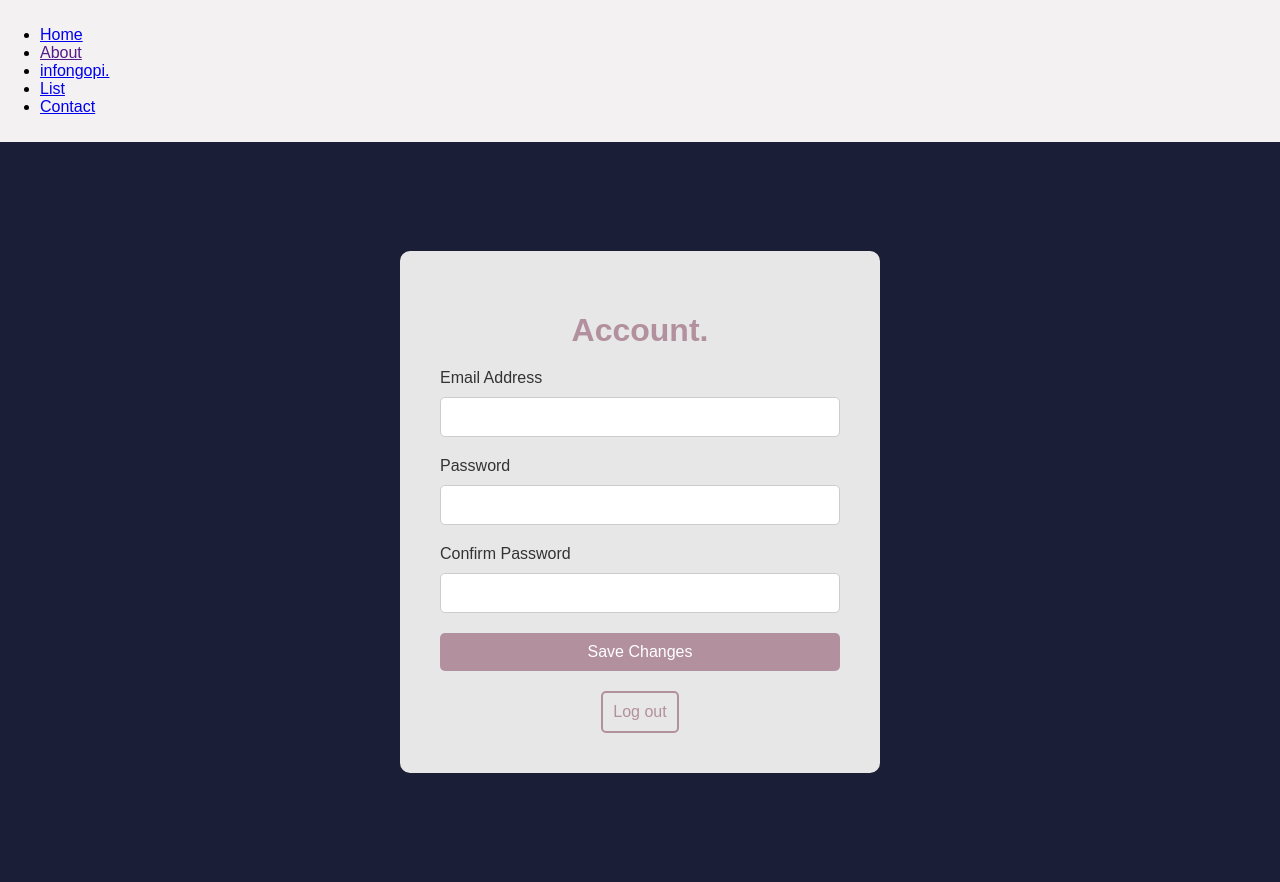
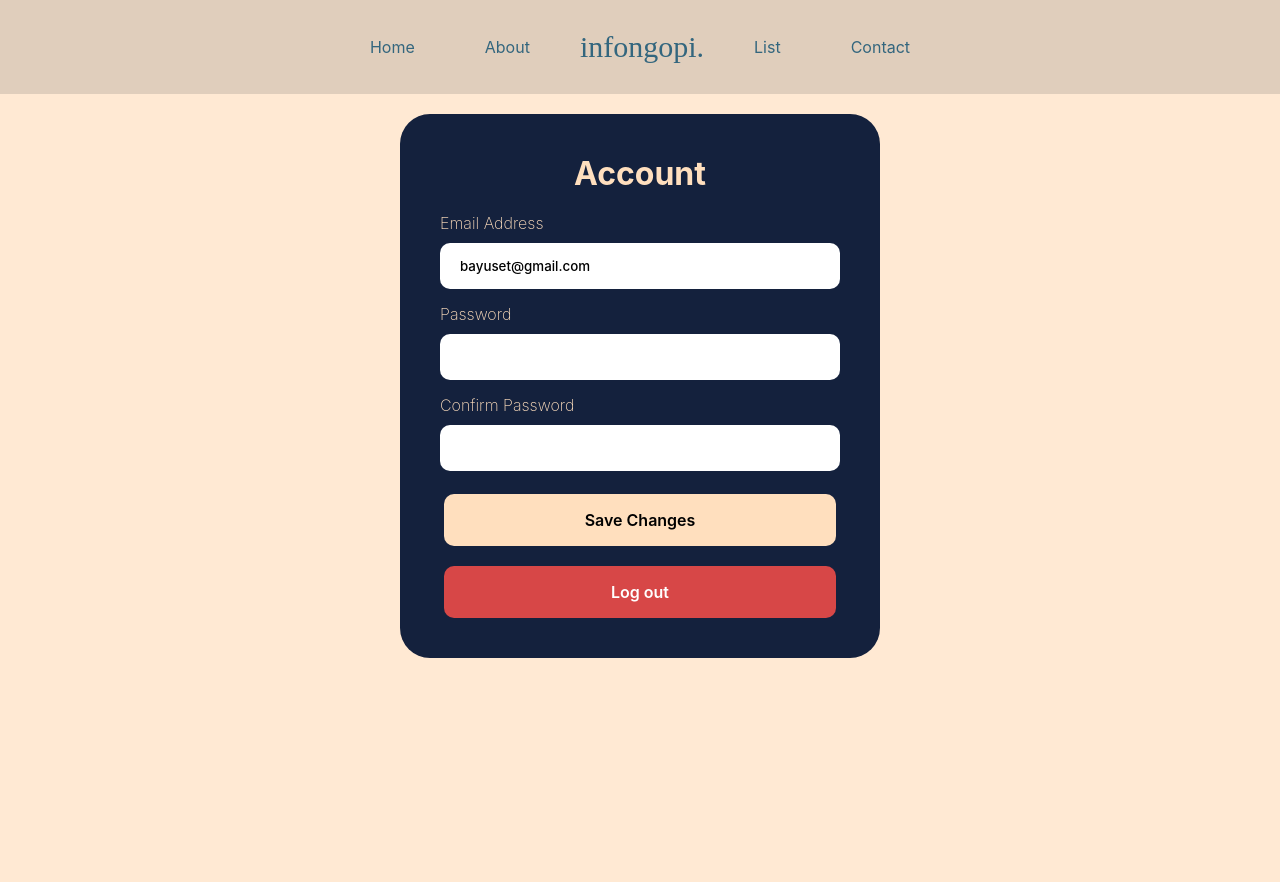
Before and after one commit to bayustwn/fp_pemweb, a PHP site: page /pages/account.php in a window 1280 px wide. After the commit the page ends 658 px from the top, so only its background shows below. Run offline with PHP 8.4, Linux system fonts and the light colour scheme; a user stored in the database is signed in; data comes from the database, SQL or seed files in the repository; some libraries are stand-ins or nearby versions.

Commit message:
feat: account

```diff
--- a/index.php
+++ b/index.php
@@ -35,7 +35,7 @@ if (!isset($_SESSION['email'])) {
                 </div>';
             }else{
                 echo '
-                <img class="profile" src="./public/assets/profile-icon.svg" alt="profile">';
+                <a href="./pages/account.php"><img class="profile" src="./public/assets/profile-icon.svg" alt="profile"></a>';
             }
 
         ?>
--- a/pages/about.php
+++ b/pages/about.php
@@ -35,7 +35,7 @@ if (!isset($_SESSION['email'])) {
     </div>';
 }else{
     echo '
-    <img class="profile" src="../public/assets/profile-icon.svg" alt="profile">';
+    <a href="./account.php"><img class="profile" src="../public/assets/profile-icon.svg" alt="profile"></a>';
 }
 
         ?>
--- a/pages/account.php
+++ b/pages/account.php
@@ -1,3 +1,13 @@
+<?php
+include "../util/isLogin.php";
+include "../db/koneksi.php";
+
+$email = $_SESSION['email'];
+$query = "SELECT * FROM user WHERE email = '" . mysqli_real_escape_string($conn, $email) . "'";
+$result = $conn->query($query);
+
+?>
+
 <!DOCTYPE html>
 <html lang="en">
 <head>
@@ -11,7 +21,7 @@
         <div class="navbar">
             <ul class="menu">
                 <li><a href="../index.php">Home</a></li>
-                <li><a href="">About</a></li>
+                <li><a href="about.php">About</a></li>
                 <li class="logo"><a href="../index.php">infongopi.</a></li>
                 <li><a href="cafe.php">List</a></li>
                 <li><a href="../index.php">Contact</a></li>
@@ -19,10 +29,14 @@
     </header>
     <main>
         <div class="account-container">
-            <h1>Account.</h1>
-            <form>
+        <?php
+        if (mysqli_num_rows($result) == 1) {
+            $user = mysqli_fetch_assoc($result);
+            echo '
+            <h1>Account</h1>
+            <form action="user_form.php" method="POST">
                 <label for="email">Email Address</label>
-                <input type="email" id="email" name="email" required>
+                <input type="email" value="'. htmlspecialchars($user['email'], ENT_QUOTES) .'" id="email" name="email" required>
 
                 <label for="password">Password</label>
                 <input type="password" id="password" name="password" required>
@@ -30,11 +44,26 @@
                 <label for="confirm-password">Confirm Password</label>
                 <input type="password" id="confirm-password" name="confirm-password" required>
 
-                <button type="submit">Save Changes</button>
+                <button type="submit" name="action" value="update">Save Changes</button>
             </form>
-            <button class="logout">Log out</button>
-        </div>
+            <form action="user_form.php" method="POST">
+                <button name="action" value="logout" type="submit" class="logout">Log out</button>
+            </form>
+            ';
+        } else {
+            echo '<p>User not found.</p>';
+        }
+        ?>
     </main>
-    <script src="https://kit.fontawesome.com/a076d05399.js" crossorigin="anonymous"></script>
+    <script>
+        window.onload = function() {
+            const urlParams = new URLSearchParams(window.location.search);
+            if (urlParams.has('update') && urlParams.get('update') === 'success') {
+                alert('Berhasil mengedit profile !');
+            }else if(urlParams.has('update') && urlParams.get('update') === 'error-email'){
+                alert('Email Sudah ada. !');
+            }
+        };
+    </script>
 </body>
 </html>
--- a/pages/cafe.php
+++ b/pages/cafe.php
@@ -27,7 +27,7 @@ $result = $conn->query($cafe);
             <li><a href="">List</a></li>
             <li><a href="#">Contact</a></li>
         </ul>
-        <img class="profile" src="../public/assets/profile-icon.svg" alt="profile">
+        <a href="./account.php"><img class="profile" src="../public/assets/profile-icon.svg" alt="profile"></a>
     </div>
     <form action="" method="GET" class="search-container">
         <div class="search">
--- a/pages/style/account.css
+++ b/pages/style/account.css
@@ -1,64 +1,64 @@
 body {
     margin: 0;
     font-family: Arial, sans-serif;
+    height: 100vh;
+    font-family: "Inter";
+    background-color: #FFE9D3;
 }
 
-header {
-    background-color: #f3f1f1;
-    padding: 10px 0;
+.navbar {
+    display: flex;
+    justify-content: center;
+    padding: 30px 20px;
+    position: relative;
+    background: #E0CEBC;
+    margin-bottom: 20px;
 }
 
-nav ul {
-    list-style: none;
+.navbar .menu {
+    display: flex;
+    align-items: center;
+    list-style-type: none;
+    margin: 0;
     padding: 0;
-    margin: 0;
-    display: flex;
-    justify-content: center;
-    align-items: center;
+    gap: 10px;
 }
 
-nav ul li {
-    margin: 0 15px;
+.navbar .menu li {
+    margin: 0 10px;
 }
 
-nav ul li a {
+.navbar .menu li a {
+    color: #33667E;
     text-decoration: none;
-    color: #b2909d;
-    font-weight: bold;
-    font-size: 16px;
+    padding: 10px 20px;
+    font-family: "Inter";
 }
 
-nav ul li.logo {
-    flex-grow: 1;
+.navbar .menu .logo a {
+    font-size: 30px;
     text-align: center;
-    font-size: 24px;
-    color: #b2909d;
-    font-weight: bold;
-}
-
-nav ul li.profile-icon {
-    position: absolute;
-    right: 20px;
+    padding: 0;
+    font-family: "Italiana";
 }
 
 main {
     display: flex;
     justify-content: center;
     align-items: center;
-    height: calc(100vh - 60px);
-    background-color: #1a1e36;
 }
 
 .account-container {
-    background-color: #e7e7e7;
+    background-color: #14213D;
     padding: 40px;
-    border-radius: 10px;
+    border-radius: 30px;
     text-align: center;
     width: 400px;
 }
 
 .account-container h1 {
-    color: #b2909d;
+    margin-top: 0px;
+    color: #FFDFBE;
     font-size: 32px;
     margin-bottom: 20px;
 }
@@ -69,34 +69,58 @@ form {
 }
 
 form label {
+    font-weight: 200;
     margin-bottom: 10px;
     text-align: left;
-    color: #333;
+    color: #FFDFBE;
 }
 
 form input {
-    margin-bottom: 20px;
+    font-family: "Inter";
+    font-weight: 500;
     padding: 10px;
-    border: 1px solid #ccc;
-    border-radius: 5px;
-    font-size: 16px;
+    border: none;
+    margin-bottom: 15px;
+    background-color: #ffffff;
+    border-radius: 10px;
+    padding: 15px 20px;
+}
+
+form input:focus{
+    outline: none;
 }
 
 button {
-    background-color: #b2909d;
-    color: white;
+    font-family: "Inter";
+    font-weight: 600;
+    width: 98%;
+    padding: 14px;
+    background-color: #FFDFBE;
     border: none;
-    padding: 10px;
-    border-radius: 5px;
+    border-radius: 10px;
+    color: black;
     font-size: 16px;
     cursor: pointer;
+    border: 2px solid transparent;
+    transition: all 0.5s;
+    align-self: center;
+    margin-top: 8px;
 }
 
 button.logout {
-    background-color: transparent;
-    color: #b2909d;
-    border: 2px solid #b2909d;
+    font-family: "Inter";
+    font-weight: 600;
     margin-top: 20px;
+    padding: 14px;
+    background-color: #d74747;
+    border: none;
+    border-radius: 10px;
+    color: white;
+    font-size: 16px;
+    cursor: pointer;
+    border: 2px solid transparent;
+    transition: all 0.5s;
+    align-self: center;
 }
 
 button:hover, button.logout:hover {
```
Also changed, not shown: pages/user_form.php (added, +50 -0 lines).
